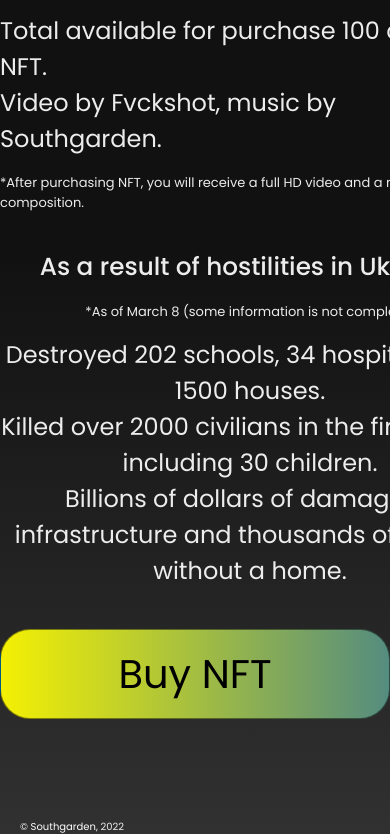
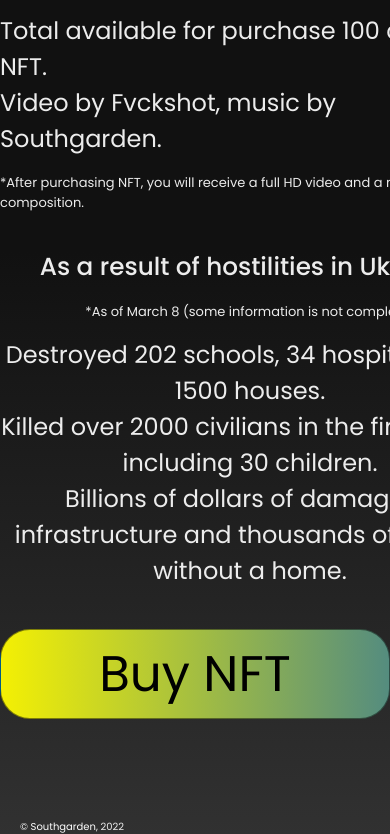
Before and after one commit to southgardendd/nft, a plain HTML site: page index.html in a window 390 px wide. Shown: the part 2396-3230 px from the top of the page. Drawn offline with nearby package versions, Linux system fonts and the light colour scheme.

Commit message:
adaptive

```diff
--- a/css/style.css
+++ b/css/style.css
@@ -340,7 +340,7 @@ input {
     .btn3 {
         width: 400px;
         height: 90px;
-        font-size: 40px;
+        font-size: 50px;
     }
 }
 
@@ -356,7 +356,7 @@ input {
     .btn3 {
         width: 400px;
         height: 90px;
-        font-size: 40px;
+        font-size: 50px;
     }
 }
 
@@ -372,7 +372,7 @@ input {
     .btn3 {
         width: 400px;
         height: 90px;
-        font-size: 40px;
+        font-size: 50px;
     }
 }
 
@@ -388,6 +388,6 @@ input {
     .btn3 {
         width: 400px;
         height: 90px;
-        font-size: 40px;
+        font-size: 50px;
     }
 }
```
